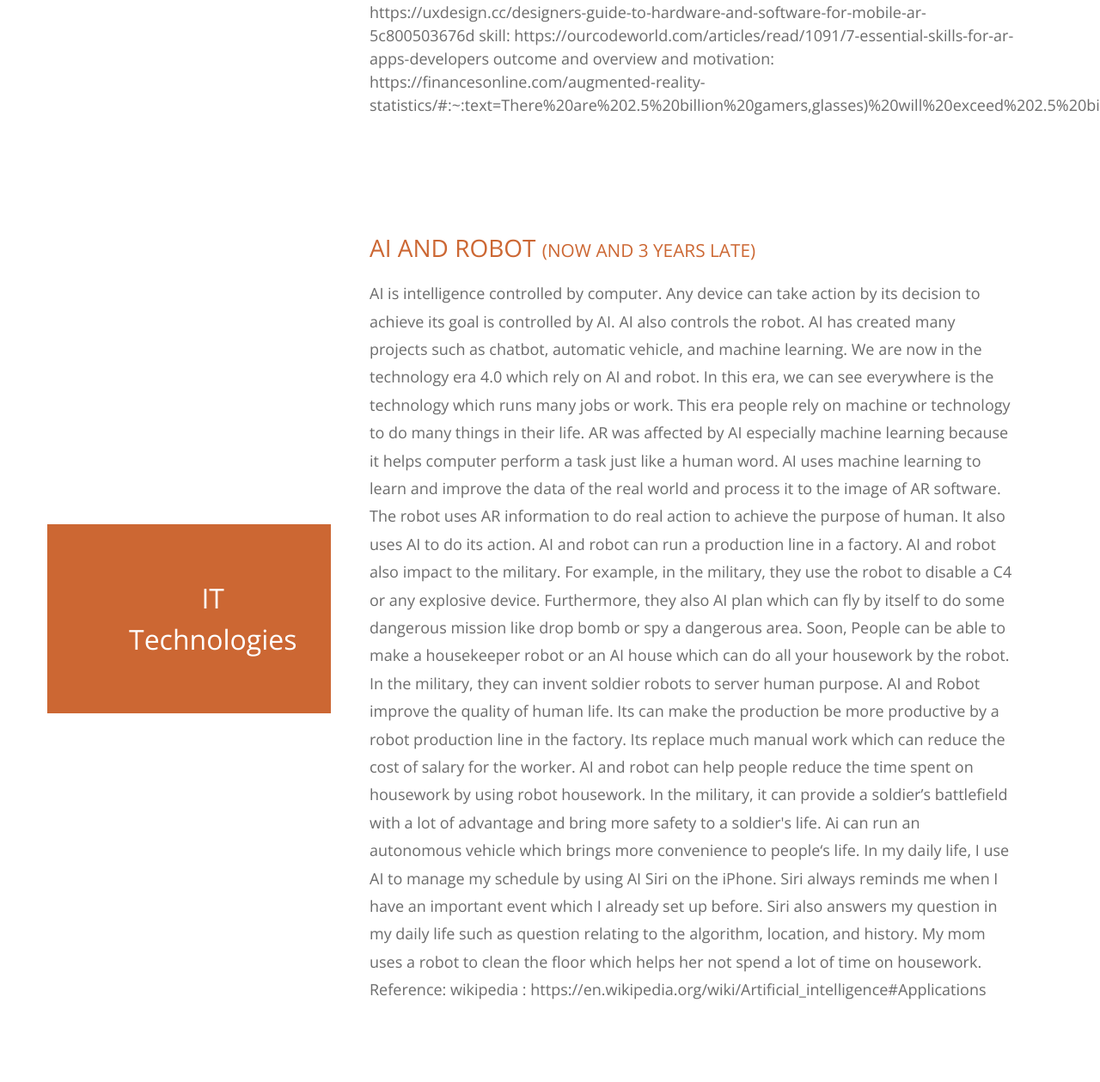
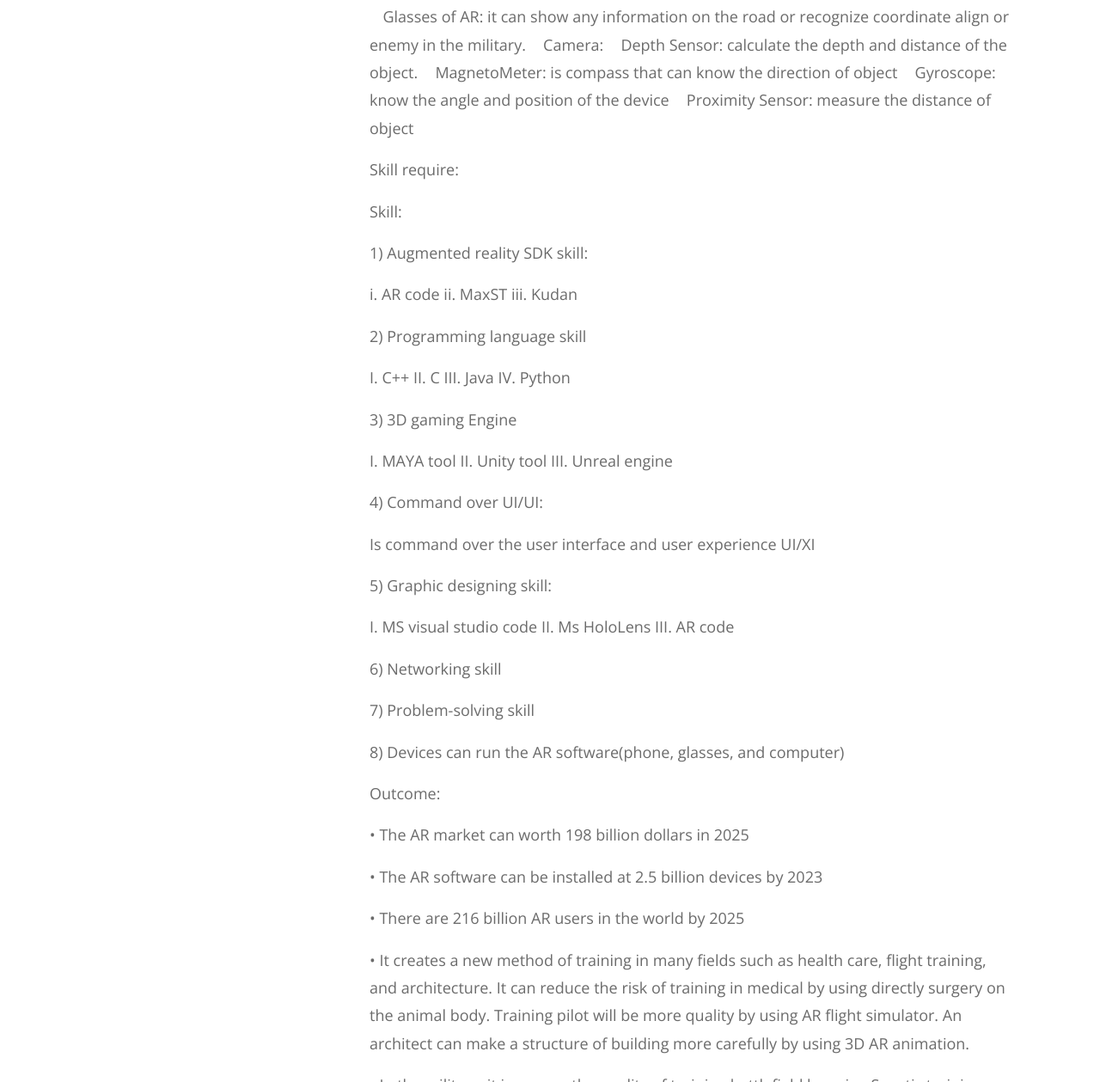
Before and after one commit to dat007-eng/dat007.github.io, a plain HTML site: page DATprofile.html in a window 1280 px wide. Shown: the part 3691-4950 px from the top of the page at 86% size. Drawn offline with nearby package versions, Linux system fonts and the light colour scheme.

Commit message:
Update DATprofile.html

```diff
--- a/DATprofile.html
+++ b/DATprofile.html
@@ -86,60 +86,60 @@
 <p>b)	Health care planning, practice and education</p>
 <p>AR can be a helpful tool for the medical field. It helps the doctor to train before doing a surgery making facsimile a surgery. AR can give much important information to the doctor without see directly inside the patient body. It simulates inside the patient body base on the real data image of that body. It also uses in medical training such as simulating ultrasound guide needle placement.</p>
 
-c)	Flight training and military
-AR can make a flight path in the sky to help new pilot land an airplane using a flight simulator.  In the military, Tactical AR uses with night vision in the helmet which helps soldier their exact location and the coordinate of the allied and enemy. It also calculates the distance from the solider to their enemy to improve the accuracy of their fire. Therefore, it helps the solider’s battlefield. Synetic training environment (STE) help train soldier more immersive than shooting at 2D cardboard model such as more physically and mentally stressing.
-d)	Navigation
-AR show the direction of the position which user want to go base on real environment.  It displays destination direction, meter, weather, road condition and some possible thing appear in their path. It will display on your monitor or your deivces.
-2.	Accurate 3D using the virtual and real object
-A.	Architecture
-The building project can be visualized by AR because it generates the image of the building and superimposes onto a real-life property. AR software can also render an animated 3D of their 2D drawing. Therefore, architect can calculate the building’s structure to fit with the property.
-B.	Marketing
-AR can provide client and customer with some interactive experience by simulating online product which appears on customer real-environment through their screen device. Customer points a smartphone or any other devices have a camera at anywhere you want to put the product and a 3D produce will appear on your screen.
-Tools and technologies:
-Software and tool:
-•	Augogram: a computer makes AR base on generating AR.
+<p>c)	Flight training and military</p>
+<p>AR can make a flight path in the sky to help new pilot land an airplane using a flight simulator.  In the military, Tactical AR uses with night vision in the helmet which helps soldier their exact location and the coordinate of the allied and enemy. It also calculates the distance from the solider to their enemy to improve the accuracy of their fire. Therefore, it helps the solider’s battlefield. Synetic training environment (STE) help train soldier more immersive than shooting at 2D cardboard model such as more physically and mentally stressing.</p>
+<p>d)	Navigation</p>
+<p>AR show the direction of the position which user want to go base on real environment.  It displays destination direction, meter, weather, road condition and some possible thing appear in their path. It will display on your monitor or your deivces.</p>
+<p>2.	Accurate 3D using the virtual and real object</p>
+<p>A.	Architecture</p>
+<p>The building project can be visualized by AR because it generates the image of the building and superimposes onto a real-life property. AR software can also render an animated 3D of their 2D drawing. Therefore, architect can calculate the building’s structure to fit with the property.</p>
+<p>B.	Marketing</p>
+<p>AR can provide client and customer with some interactive experience by simulating online product which appears on customer real-environment through their screen device. Customer points a smartphone or any other devices have a camera at anywhere you want to put the product and a 3D produce will appear on your screen.</p>
+<p>Tools and technologies:</p>
+<p>Software and tool:</p>
+<p>•	Augogram: a computer makes AR base on generating AR.
 •	Augography:  creates augogram by science and software practice.
 •	Platform: is the operation which fit with the device use AR
 •	Engine: can change, power, and render some kind of data into content
 •	Framework: can predefine code which help develop quicker
-•	Software Development Kit: is a tool can making or support some new function to the AR(AR code, MaxST, AR tool kit, and Kudan)
-Hardware:
-	Glasses of AR: it can show any information on the road or recognize coordinate align or enemy in the military.
+•	Software Development Kit: is a tool can making or support some new function to the AR(AR code, MaxST, AR tool kit, and Kudan)</p>
+<p>Hardware:</p>
+<p>	Glasses of AR: it can show any information on the road or recognize coordinate align or enemy in the military.
 	Camera:
 	Depth Sensor: calculate the depth and distance of the object.
 	MagnetoMeter: is compass that can know the direction of object
 	Gyroscope: know the angle and position of the device
-	Proximity Sensor: measure the distance of object
-Skill require:
-Skill:
-1)	Augmented reality SDK skill:
-i.	AR code
+	Proximity Sensor: measure the distance of object</p>
+<p>Skill require:</p>
+<p>Skill:</p>
+<p>1)	Augmented reality SDK skill:</p>
+<p>i.	AR code
 ii.	MaxST
-iii.	Kudan
-2)	Programming language skill
-I.	C++
+iii.	Kudan</p>
+<p>2)	Programming language skill</p>
+<p>I.	C++
 II.	C
 III.	Java
-IV.	Python
-3)	3D gaming Engine
-I.	MAYA tool
+IV.	Python</p>
+<p>3)	3D gaming Engine</p>
+<p>I.	MAYA tool
 II.	Unity tool
-III.	Unreal engine
-4)	Command over UI/UI:
-Is command over the user interface and user experience UI/XI
-5)	Graphic designing skill:
-I.	MS visual studio code
+III.	Unreal engine</p>
+<p>4)	Command over UI/UI:</p>
+<p>Is command over the user interface and user experience UI/XI</p>
+<p>5)	Graphic designing skill:</p>
+<p>I.	MS visual studio code
 II.	Ms HoloLens
-III.	AR code
-6)	Networking skill
-7)	Problem-solving skill
-8)	Devices can run the AR software(phone, glasses, and computer)
-Outcome:
-•	The AR market can worth 198 billion dollars in 2025
-•	The AR software can be installed at 2.5 billion devices by 2023
-•	There are 216 billion AR users in the world by 2025
-•	 It creates a new method of training in many fields such as health care, flight training, and architecture. It can reduce the risk of training in medical by using directly surgery on the animal body. Training pilot will be more quality by using AR flight simulator. An architect can make a structure of building more carefully by using 3D AR animation.
-•	In the military, it improves the quality of training battlefield by using Synetic training environment to simulate a fake battlefield to plan the tactical more effective. It reduces the number of dead soldiers in war because the soldiers are equipped with a Tactical AR helmet which shows a lot of useful information to take advantage of the fight.
+III.	AR code</p>
+<p>6)	Networking skill</p>
+<p>7)	Problem-solving skill</p>
+<p>8)	Devices can run the AR software(phone, glasses, and computer)</p>
+<p>Outcome:</p>
+<p>•	The AR market can worth 198 billion dollars in 2025 </p>
+<p>•	The AR software can be installed at 2.5 billion devices by 2023</p>
+<p>•	There are 216 billion AR users in the world by 2025</p>
+<p>•	 It creates a new method of training in many fields such as health care, flight training, and architecture. It can reduce the risk of training in medical by using directly surgery on the animal body. Training pilot will be more quality by using AR flight simulator. An architect can make a structure of building more carefully by using 3D AR animation.</p>
+<p>•	In the military, it improves the quality of training battlefield by using Synetic training environment to simulate a fake battlefield to plan the tactical more effective. It reduces the number of dead soldiers in war because the soldiers are equipped with a Tactical AR helmet which shows a lot of useful information to take advantage of the fight.</p>
 
 Reference:
 AR definition and features:
@@ -167,14 +167,14 @@ https://financesonline.com/augmented-reality-statistics/#:~:text=There%20are%202
                   <span class="tm-title-small">(NOW AND 3 YEARS LATE)</span>
                 </h3>
                 <p class="mb-0">
-                  AI is intelligence controlled by computer.  Any device can take action by its decision to achieve its goal is controlled by AI. AI also controls the robot. AI has created many projects such as chatbot, automatic vehicle, and machine learning. We are now in the technology era 4.0 which rely on AI and robot. In this era, we can see everywhere is the technology which runs many jobs or work. This era people rely on machine or technology to do many things in their life.
+                 <p> AI is intelligence controlled by computer.  Any device can take action by its decision to achieve its goal is controlled by AI. AI also controls the robot. AI has created many projects such as chatbot, automatic vehicle, and machine learning. We are now in the technology era 4.0 which rely on AI and robot. In this era, we can see everywhere is the technology which runs many jobs or work. This era people rely on machine or technology to do many things in their life.
 AR was affected by AI especially machine learning because it helps computer perform a task just like a human word. AI uses machine learning to learn and improve the data of the real world and process it to the image of AR software.
 The robot uses AR information to do real action to achieve the purpose of human. It also uses AI to do its action.
 AI and robot can run a production line in a factory. AI and robot also impact to the military. For example, in the military, they use the robot to disable a C4 or any explosive device. Furthermore, they also AI plan which can fly by itself to do some dangerous mission like drop bomb or spy a dangerous area.
 Soon, People can be able to make a housekeeper robot or an AI house which can do all your housework by the robot. In the military, they can invent soldier robots to server human purpose.
 AI and Robot improve the quality of human life. Its can make the production be more productive by a robot production line in the factory. Its replace much manual work which can reduce the cost of salary for the worker. AI and robot can help people reduce the time spent on housework by using robot housework. In the military, it can provide a soldier’s battlefield with a lot of advantage and bring more safety to a soldier's life. Ai can run an autonomous vehicle which brings more convenience to people‘s life.
-In my daily life, I use AI to manage my schedule by using AI Siri on the iPhone. Siri always reminds me when I have an important event which I already set up before. Siri also answers my question in my daily life such as question relating to the algorithm, location, and history. My mom uses a robot to clean the floor which helps her not spend a lot of time on housework.
-Reference:
+In my daily life, I use AI to manage my schedule by using AI Siri on the iPhone. Siri always reminds me when I have an important event which I already set up before. Siri also answers my question in my daily life such as question relating to the algorithm, location, and history. My mom uses a robot to clean the floor which helps her not spend a lot of time on housework.</p>
+<p>Reference:</p>
 wikipedia :
 https://en.wikipedia.org/wiki/Artificial_intelligence#Applications
                 </p>
```
